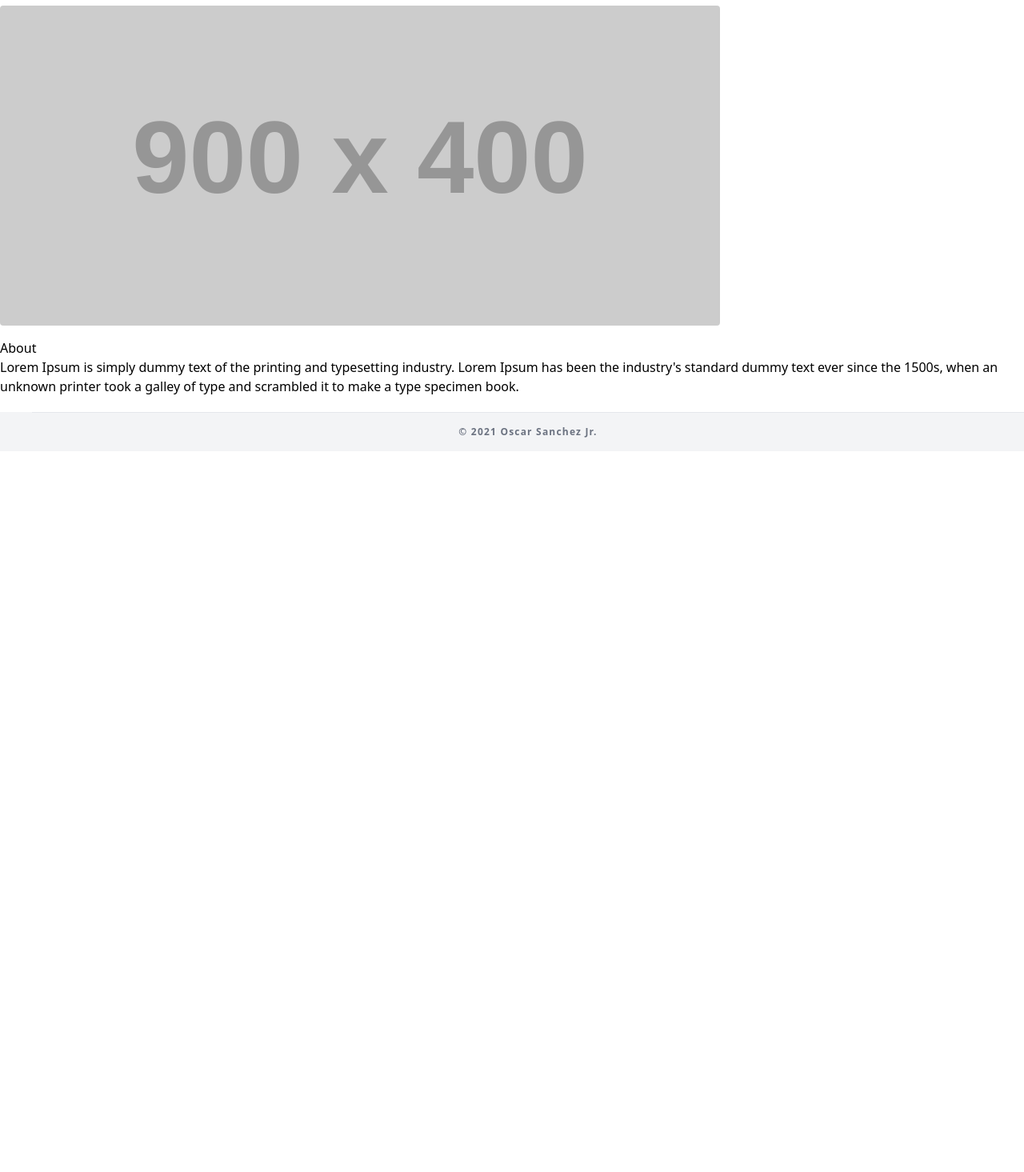
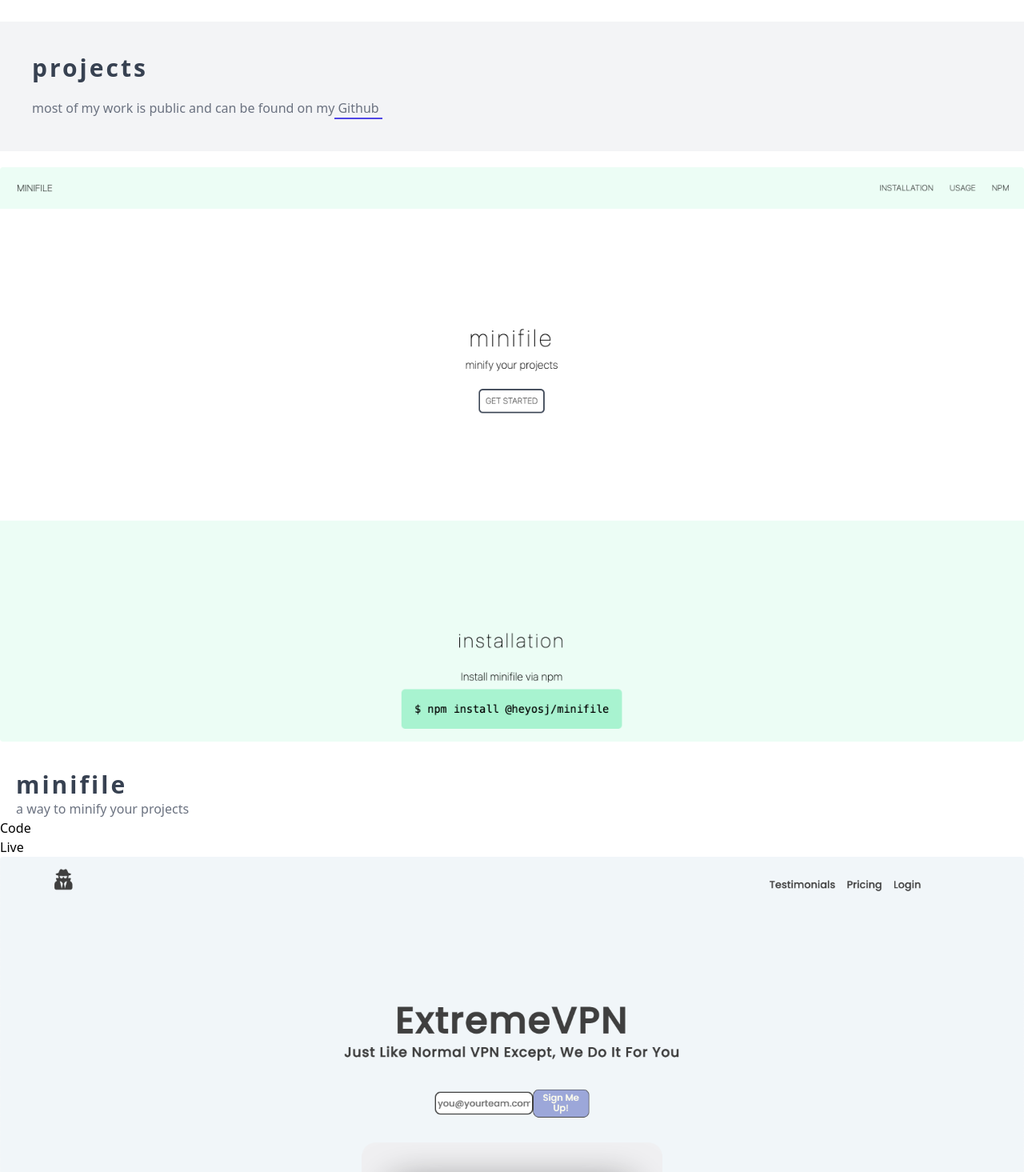
Before and after one commit to heyosj/heyosj-portfolio, a React (Create React App) app: page /projects in a window 1280 px wide. Shown: the part 60-1525 px from the top of the page at 80% size. Before the commit the page ends 800 px from the top, so only its background shows below. Built offline with nearby package versions, Linux system fonts and the light colour scheme.

Commit message:
parent component made

```diff
--- a/src/App.js
+++ b/src/App.js
@@ -3,9 +3,9 @@ import Navbar from './components/Navbar/Navbar';
 import Home from './components/Home/Home';
 import Footer from './components/Footer/Footer';
 
-import Projects from './components/Projects/Projects';
 import Writing from './components/Writing/Writing';
 import { BrowserRouter as Router, Route } from 'react-router-dom';
+import ProjectsContainer from './components/ProjectsContainer/ProjectsContainer';
 
 function App() {
 	return (
@@ -13,7 +13,7 @@ function App() {
 			<div className="App">
 				<Navbar />
 				<Route exact path="/" component={Home} />
-				<Route path="/projects" component={Projects} />
+				<Route path="/projects" component={ProjectsContainer} />
 				<Route path="/writing" component={Writing} />
 				<Footer />
 			</div>
--- a/src/components/Contact/Contact.js
+++ b/src/components/Contact/Contact.js
@@ -15,7 +15,7 @@ const Contact = () => {
 					<SocialIcon url="https://www.twitter.com/heyosj" network="twitter" target="_blank" />
 				</span>
 				<span className="pr-2 cursor-pointer">
-					<SocialIcon url="https://wwww.github.com/heyosj" network="github" target="_blank" />
+					<SocialIcon url="https://www.github.com/heyosj" network="github" target="_blank" />
 				</span>
 				<span className="pr-2 cursor-pointer">
 					<SocialIcon url={'mailto:ojsanch@gmail.com'} network="email" target="_blank" />
--- a/src/components/Navbar/Navbar.js
+++ b/src/components/Navbar/Navbar.js
@@ -9,7 +9,6 @@ const Navbar = ({ fixed }) => {
 
 	const [navbarOpen, setNavbarOpen] = React.useState(false);
 	return (
-		// <Router>
 		<div className="container mx-auto">
 			<nav className="relative flex flex-wrap items-center justify-between px-2 py-1 bg-blueGray-500 mb-1 text-center">
 				<div className="container px-4 mx-auto flex flex-wrap items-center justify-between">
@@ -55,7 +54,6 @@ const Navbar = ({ fixed }) => {
 				</div>
 			</nav>
 		</div>
-		// </Router>
 	);
 };
 export default Navbar;
--- a/src/components/Projects/Projects.js
+++ b/src/components/Projects/Projects.js
@@ -1,25 +1,37 @@
 import React from 'react';
 
-function Projects() {
+function Projects(props) {
 	return (
 		<div className="about">
-			<div class="container">
-				<div class="row align-items-center my-5">
-					<div class="col-lg-7">
-						<img class="img-fluid rounded mb-4 mb-lg-0" src="http://placehold.it/900x400" alt="" />
-					</div>
-					<div class="col-lg-5">
-						<h1 class="font-weight-light">About</h1>
-						<p>
-							Lorem Ipsum is simply dummy text of the printing and typesetting industry. Lorem Ipsum has
-							been the industry's standard dummy text ever since the 1500s, when an unknown printer took a
-							galley of type and scrambled it to make a type specimen book.
-						</p>
-					</div>
-				</div>
+			<div class="col-lg-7">
+				<img class="img-fluid rounded mb-4 mb-lg-0" src={props.image} alt="" />
 			</div>
+			<h1 className="mx-auto px-5 tracking-widest text-3xl text-gray-700 font-black pt-5">{props.name}</h1>
+			<p className="mx-auto text-1xl text-gray-500 px-5">{props.description}</p>
+			<ul>
+				<li>
+					<a href={props.githubLink} target="_blank" rel="noreferrer">
+						Code
+					</a>
+				</li>
+				<li>
+					<a href={props.liveSite} target="_blank" rel="noreferrer">
+						Live
+					</a>
+				</li>
+			</ul>
 		</div>
 	);
 }
 
 export default Projects;
+
+// this should be a component, that passes the Image, the stack and the description as props
+// <Project img={/project.jpg} techStack={react, tailwindcss} desc={a simple portfolio done with react.js and tailwind.css, here i learned about routing for the first time}
+// that way we can add projects as they come:
+{
+	/* <Project img={proj1}/>
+	<Project img={proj2}/>
+	<Project img={proj3}/>
+	<Project img={proj4}/> */
+}
--- /dev/null
+++ b/src/components/ProjectsContainer/ProjectsContainer.js
@@ -0,0 +1,51 @@
+import React from 'react';
+import Projects from '../Projects/Projects';
+import minifileImage from '../../imgs/minifile.png';
+import extremeImage from '../../imgs/extreme.png';
+
+const ProjectsContainer = (props) => {
+	return (
+		<div class="container mx-auto">
+			<div class="flex items-center my-10">
+				<div class="col-lg-5">
+					<div className="p-5 bg-gray-100">
+						<h1 className="mx-auto px-5 bg-gray-100 tracking-widest text-3xl text-gray-700 font-black pt-5">
+							projects
+						</h1>
+						<p className="mx-auto text-1xl text-gray-500 p-5">
+							most of my work is public and can be found on my
+							<span>
+								<a
+									className="cursor-pointer border-b-2 border-indigo-600 inline-block px-1"
+									href="https://www.github.com/heyosj"
+									target="_blank"
+									rel="noreferrer"
+								>
+									Github
+								</a>
+							</span>
+						</p>
+					</div>
+					<h1 class="font-weight-light mt-5">
+						<Projects
+							name="minifile"
+							description="a way to minify your projects"
+							image={minifileImage}
+							githubLink="http://github.com/heyosj/minifile"
+							liveSite="http://heyosj.github.io/minifile"
+						/>
+						<Projects
+							name="extremeVPN"
+							description="vpn service built with React"
+							image={extremeImage}
+							githubLink="http://github.com/heyosj/extremeVPN"
+							liveSite="http://extremevpn.netlify.com"
+						/>
+					</h1>
+				</div>
+			</div>
+		</div>
+	);
+};
+
+export default ProjectsContainer;
--- a/src/components/Writing/Writing.js
+++ b/src/components/Writing/Writing.js
@@ -9,3 +9,4 @@ const Writing = () => {
 };
 
 export default Writing;
+// we can use hashnodes api to get most recent posts
```
Also changed, not shown: src/imgs/extreme.png (added), src/imgs/minifile.png (added).
